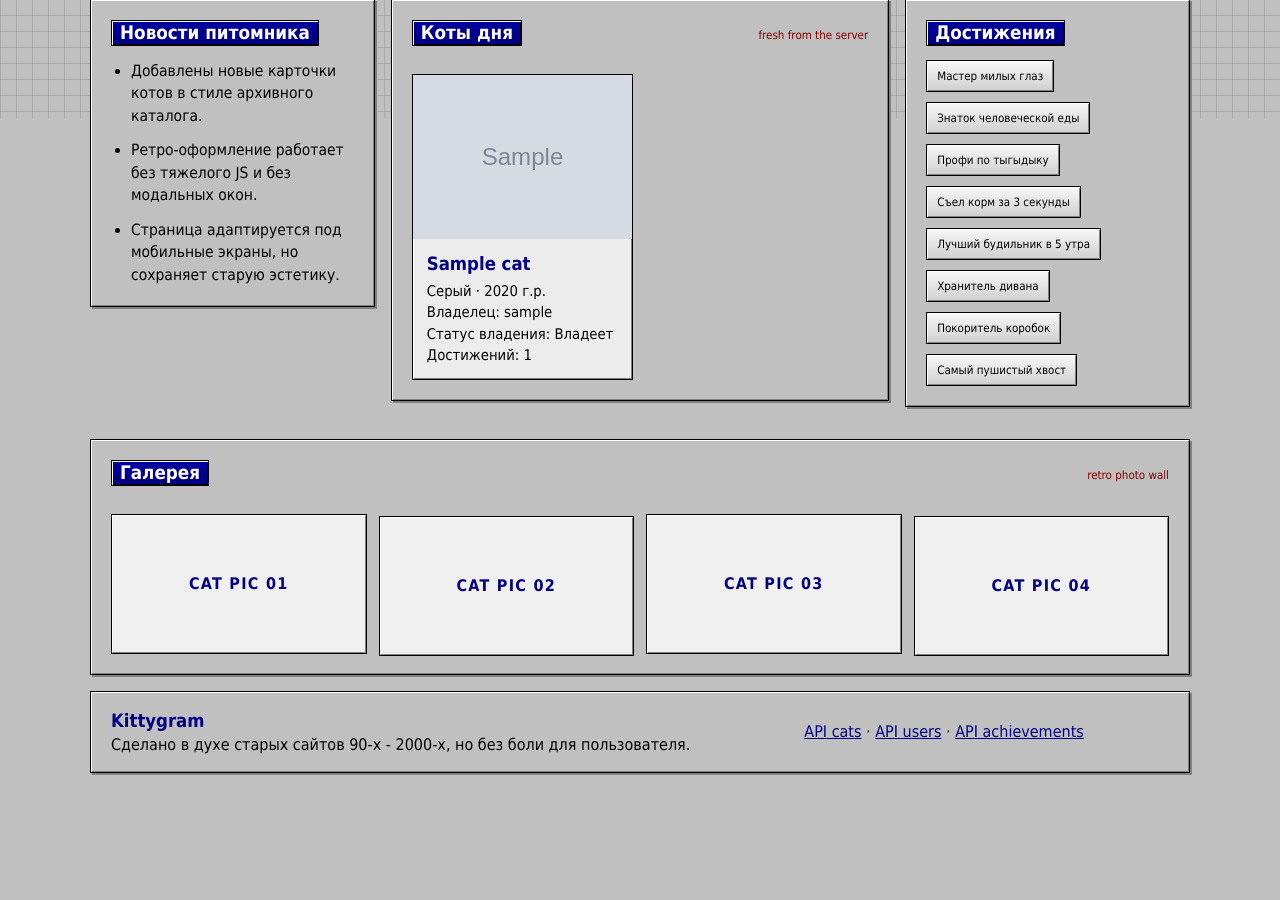
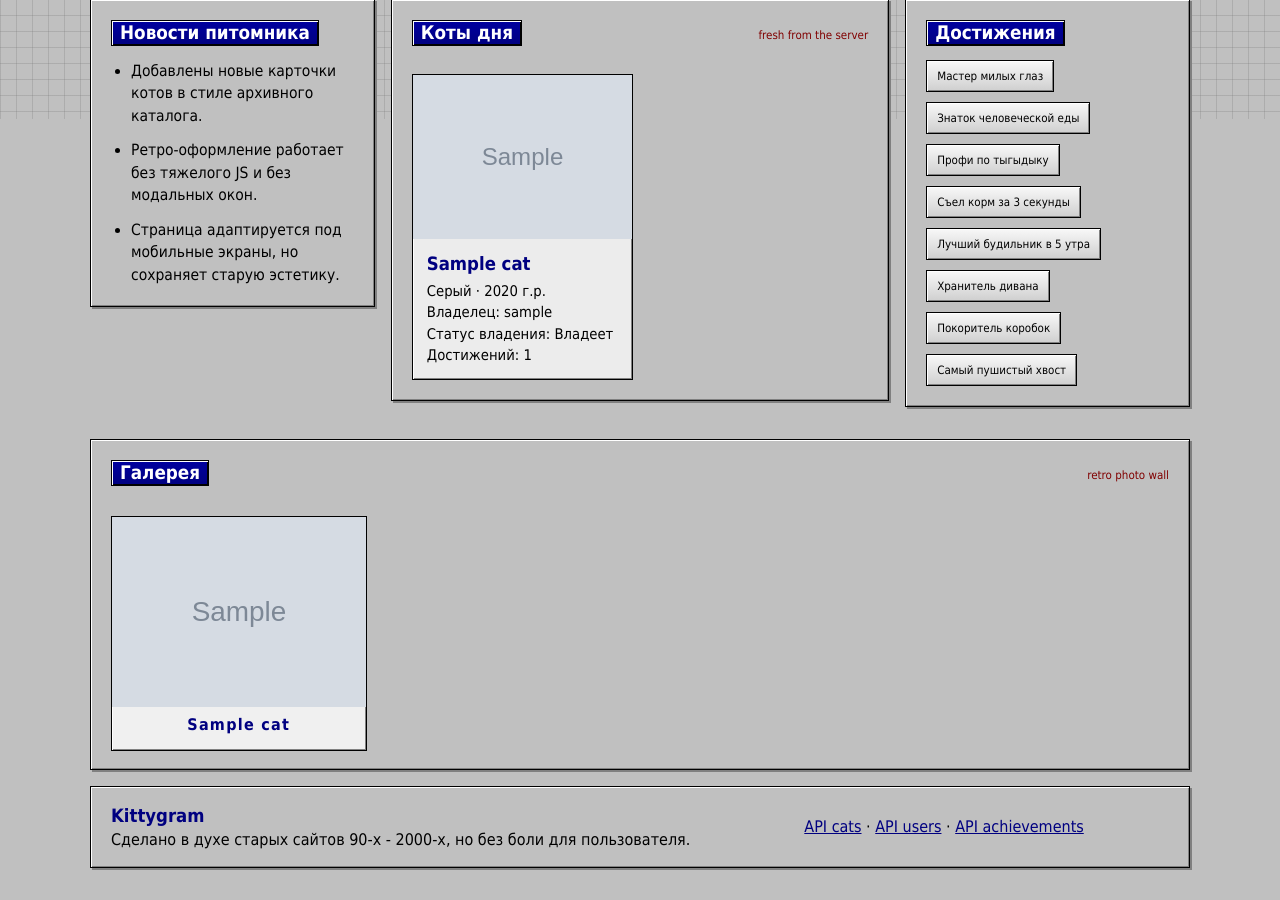
Before and after one commit to R3DH00D1E/kittygram-r3d, a Django app: page / in a window 1280 px wide. Shown: the part 681-1581 px from the top of the page. Before the commit the page ends 1456 px from the top, so only its background shows below. Run offline with Django 3.2, Linux system fonts and the light colour scheme; data comes from the database, SQL or seed files in the repository; tables that the repository leaves empty hold one stand-in row (values such as "Sample post"); grey boxes marked "Sample" are stand-in pictures.

Commit message:
Изменена галерея фоток

```diff
--- a/cats/templates/cats/home.html
+++ b/cats/templates/cats/home.html
@@ -146,10 +146,21 @@
                     <span>retro photo wall</span>
                 </div>
                 <div class="gallery-strip">
-                    <div class="snapshot">CAT PIC 01</div>
-                    <div class="snapshot snapshot-alt">CAT PIC 02</div>
-                    <div class="snapshot">CAT PIC 03</div>
-                    <div class="snapshot snapshot-alt">CAT PIC 04</div>
+                    {% for cat in gallery_cats %}
+                        <div class="snapshot {% cycle 'snapshot-alt' '' %}">
+                            {% if cat.image %}
+                                <img src="{{ cat.image.url }}" alt="{{ cat.name }}" style="width: 100%; height: 100%; object-fit: cover;">
+                            {% else %}
+                                <span>{{ cat.name|first|upper }}</span>
+                            {% endif %}
+                            <p style="text-align: center; margin-top: 8px; font-weight: bold;">{{ cat.name }}</p>
+                        </div>
+                    {% empty %}
+                        <div class="snapshot">CAT PIC 01</div>
+                        <div class="snapshot snapshot-alt">CAT PIC 02</div>
+                        <div class="snapshot">CAT PIC 03</div>
+                        <div class="snapshot snapshot-alt">CAT PIC 04</div>
+                    {% endfor %}
                 </div>
             </section>
         </main>
--- a/cats/views.py
+++ b/cats/views.py
@@ -332,6 +332,12 @@ def home_page(request):
         .annotate(achievement_count=Count('achievements'))
         .order_by('-id')[:6]
     )
+
+    # Get random cats for gallery (only those with images, max 4)
+    import random
+    all_cats_with_images = list(Cat.objects.select_related('owner').exclude(image=''))
+    gallery_cats = random.sample(all_cats_with_images, min(4, len(all_cats_with_images))) if all_cats_with_images else []
+
     latest_achievements = Achievement.objects.annotate(
         cat_count=Count('cat')
     ).order_by('-id')[:8]
@@ -348,6 +354,7 @@ def home_page(request):
         'user_count': User.objects.count(),
         'achievement_count': Achievement.objects.count(),
         'featured_cats': featured_cats,
+        'gallery_cats': gallery_cats,
         'latest_achievements': latest_achievements,
         'debug_mode': request.session.get('debug_mode', False),
         'user': request.user,
```
